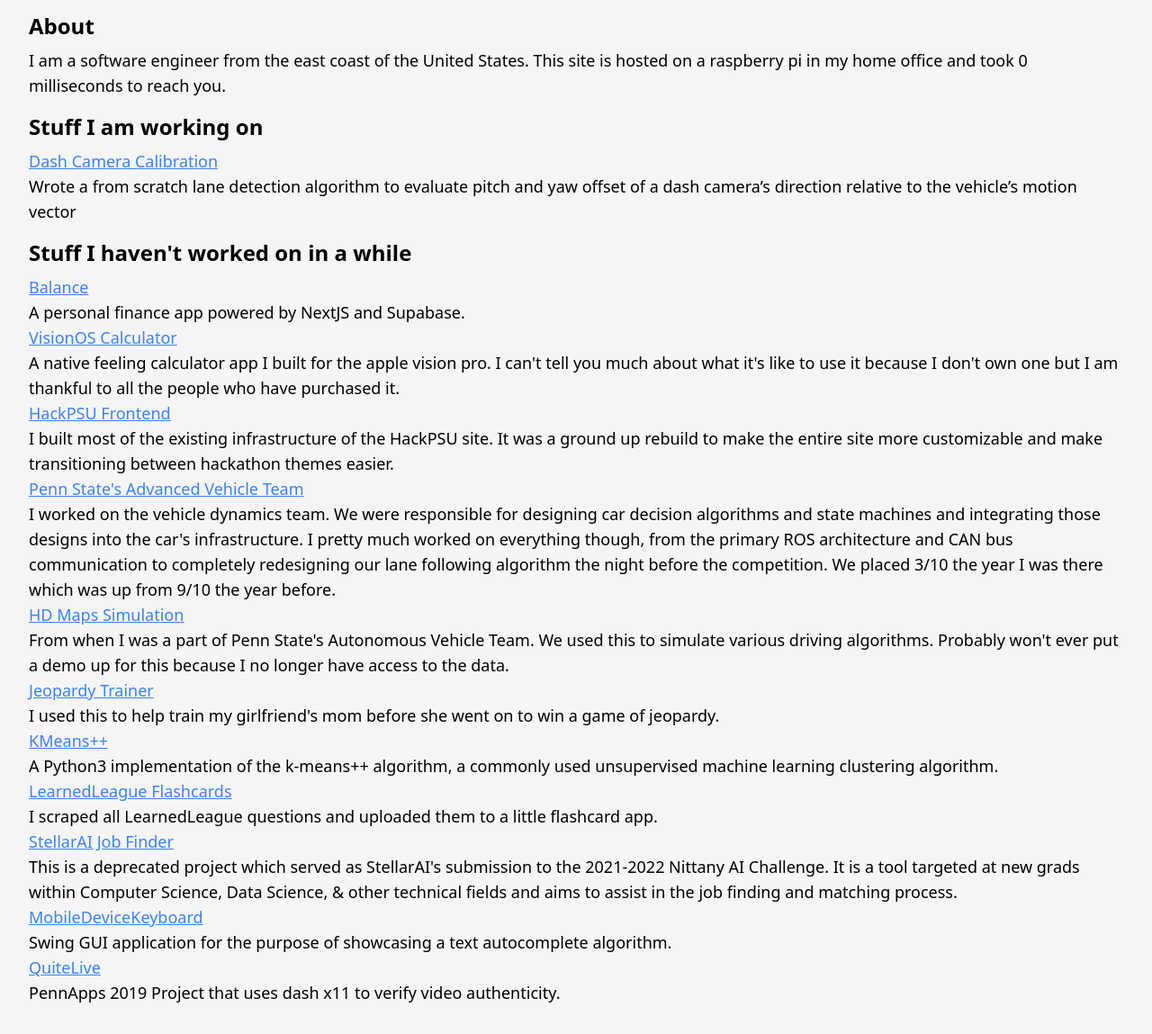
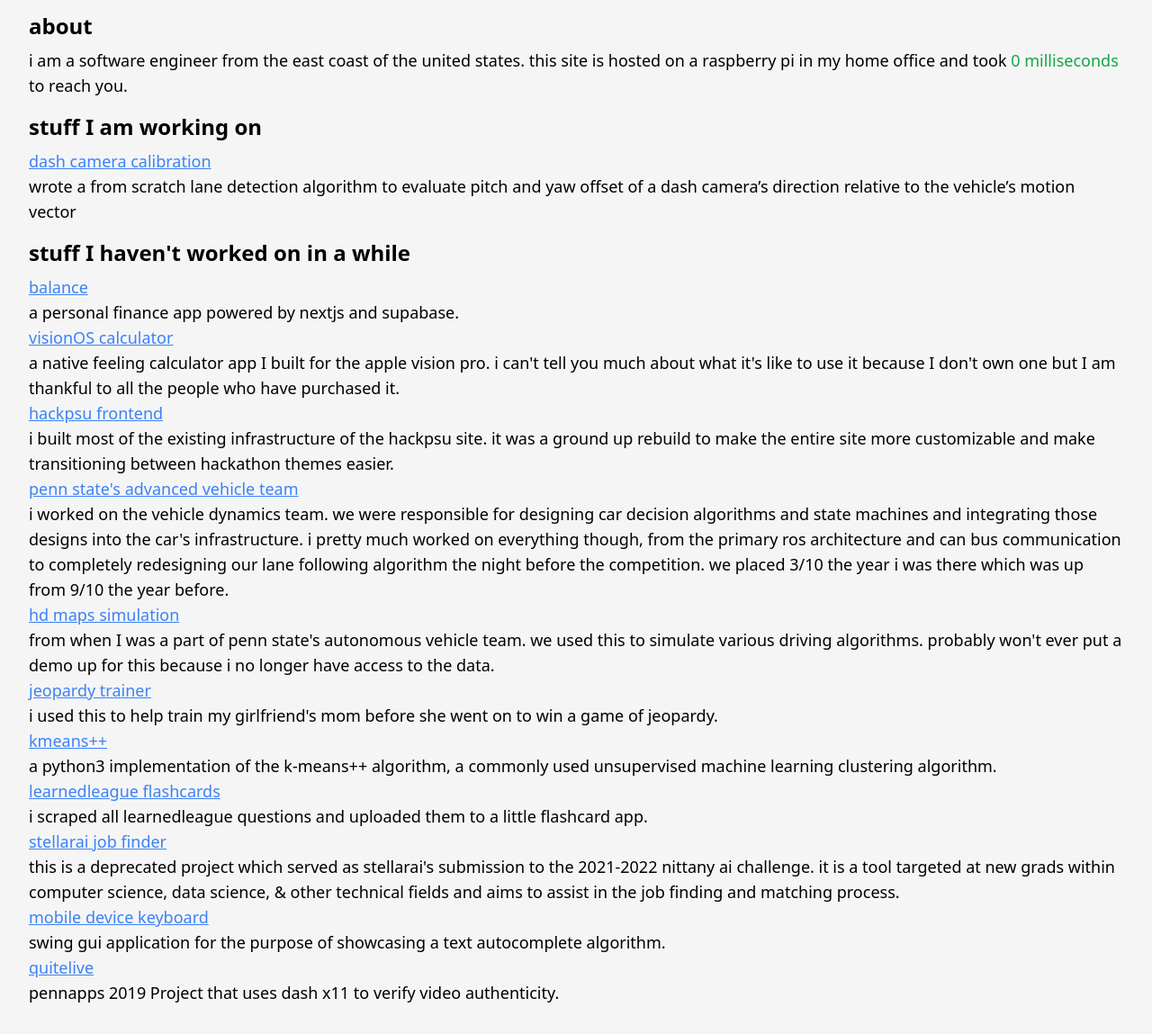
Before and after one commit to ChaseRensberger/chr-website, a website: page index.html in a window 1280 px wide. Shown: the part 107-1256 px from the top of the page at 90% size. Drawn offline with Linux system fonts and the light colour scheme.

Commit message:
remove all capitalization

```diff
--- a/index.html
+++ b/index.html
@@ -3,7 +3,7 @@
   <head>
     <meta charset="UTF-8" />
     <meta name="viewport" content="width=device-width, initial-scale=1.0" />
-    <title>Chase Rensberger</title>
+    <title>chase rensberger</title>
     <script src="https://unpkg.com/htmx.org@1.9.12"></script>
     <script src="index.js"></script>
     <link rel="stylesheet" href="./index.css" />
@@ -16,7 +16,7 @@
     <section class="space-y-2">
       <div class="flex gap-4 items-center">
         <!-- TODO: Get perfect alignment -->
-        <h1 class="text-3xl font-bold">Chase Rensberger</h1>
+        <h1 class="text-3xl font-bold">chase rensberger</h1>
         <img
           src="moon.svg"
           alt="Moon icon"
@@ -29,42 +29,44 @@
         <a
           href="https://github.com/ChaseRensberger"
           class="text-blue-500 underline"
-          >GitHub</a
+          >github</a
         >
         /
         <a
           href="https://www.linkedin.com/in/chaserensberger/"
           class="text-blue-500 underline"
-          >LinkedIn</a
+          >linkedin</a
         >
         /
         <a
           href="https://exposed-documents.s3.amazonaws.com/resume.pdf"
           class="text-blue-500 underline"
-          >Resume</a
+          >resume</a
         >
       </div>
     </section>
 
     <section class="space-y-2">
-      <h2 class="text-2xl font-semibold">About</h2>
+      <h2 class="text-2xl font-semibold">about</h2>
       <p>
-        I am a software engineer from the east coast of the United States. This
+        i am a software engineer from the east coast of the united states. this
         site is hosted on a raspberry pi in my home office and took
-        <span id="loadTime"></span> milliseconds to reach you.
+        <span id="loadTime" class="text-green-600 font-medium"></span
+        ><span class="text-green-600 font-medium"> milliseconds</span>
+        to reach you.
       </p>
     </section>
     <section class="space-y-2">
-      <h2 class="text-2xl font-semibold">Stuff I am working on</h2>
+      <h2 class="text-2xl font-semibold">stuff I am working on</h2>
       <ol>
         <li>
           <a
             href="git@github.com:ChaseRensberger/calib_challenge.git"
             class="text-blue-500 underline"
-            >Dash Camera Calibration</a
+            >dash camera calibration</a
           >
           <p>
-            Wrote a from scratch lane detection algorithm to evaluate pitch and
+            wrote a from scratch lane detection algorithm to evaluate pitch and
             yaw offset of a dash camera’s direction relative to the vehicle’s
             motion vector
           </p>
@@ -74,35 +76,35 @@
 
     <section class="space-y-2">
       <h2 class="text-2xl font-semibold">
-        Stuff I haven't worked on in a while
+        stuff I haven't worked on in a while
       </h2>
       <ol>
         <li>
           <a
             href="https://balance.chaserensberger.com"
             class="text-blue-500 underline"
-            >Balance</a
+            >balance</a
           >
-          <p>A personal finance app powered by NextJS and Supabase.</p>
+          <p>a personal finance app powered by nextjs and supabase.</p>
         </li>
         <li>
           <a
             href="https://apps.apple.com/us/app/calculator-for-vision-pro/id6477305868"
             class="text-blue-500 underline"
-            >VisionOS Calculator</a
+            >visionOS calculator</a
           >
           <p>
-            A native feeling calculator app I built for the apple vision pro. I
+            a native feeling calculator app I built for the apple vision pro. i
             can't tell you much about what it's like to use it because I don't
             own one but I am thankful to all the people who have purchased it.
           </p>
         </li>
         <li>
           <a href="hackpsu.org" class="text-blue-500 underline"
-            >HackPSU Frontend</a
+            >hackpsu frontend</a
           >
           <p>
-            I built most of the existing infrastructure of the HackPSU site. It
+            i built most of the existing infrastructure of the hackpsu site. it
             was a ground up rebuild to make the entire site more customizable
             and make transitioning between hackathon themes easier.
           </p>
@@ -110,15 +112,15 @@
 
         <li>
           <a href="https://www.avt.psu.edu" class="text-blue-500 underline"
-            >Penn State's Advanced Vehicle Team</a
+            >penn state's advanced vehicle team</a
           >
           <p>
-            I worked on the vehicle dynamics team. We were responsible for
+            i worked on the vehicle dynamics team. we were responsible for
             designing car decision algorithms and state machines and integrating
-            those designs into the car's infrastructure. I pretty much worked on
-            everything though, from the primary ROS architecture and CAN bus
+            those designs into the car's infrastructure. i pretty much worked on
+            everything though, from the primary ros architecture and can bus
             communication to completely redesigning our lane following algorithm
-            the night before the competition. We placed 3/10 the year I was
+            the night before the competition. we placed 3/10 the year i was
             there which was up from 9/10 the year before.
           </p>
         </li>
@@ -128,12 +130,12 @@
             href="https://github.com/ChaseRensberger/hdmaps-simulation"
             class="text-blue-500 underline"
           >
-            HD Maps Simulation
+            hd maps simulation
           </a>
           <p>
-            From when I was a part of Penn State's Autonomous Vehicle Team. We
-            used this to simulate various driving algorithms. Probably won't
-            ever put a demo up for this because I no longer have access to the
+            from when I was a part of penn state's autonomous vehicle team. we
+            used this to simulate various driving algorithms. probably won't
+            ever put a demo up for this because i no longer have access to the
             data.
           </p>
         </li>
@@ -142,10 +144,10 @@
             href="https://jeopardy-three.vercel.app"
             class="text-blue-500 underline"
           >
-            Jeopardy Trainer
+            jeopardy trainer
           </a>
           <p>
-            I used this to help train my girlfriend's mom before she went on to
+            i used this to help train my girlfriend's mom before she went on to
             win a game of jeopardy.
           </p>
         </li>
@@ -154,10 +156,10 @@
             href="https://github.com/ChaseRensberger/KMeansPlusPlus"
             class="text-blue-500 underline"
           >
-            KMeans++
+            kmeans++
           </a>
           <p>
-            A Python3 implementation of the k-means++ algorithm, a commonly used
+            a python3 implementation of the k-means++ algorithm, a commonly used
             unsupervised machine learning clustering algorithm.
           </p>
         </li>
@@ -166,10 +168,10 @@
             href="https://jeopardy-three.vercel.app"
             class="text-blue-500 underline"
           >
-            LearnedLeague Flashcards
+            learnedleague flashcards
           </a>
           <p>
-            I scraped all LearnedLeague questions and uploaded them to a little
+            i scraped all learnedleague questions and uploaded them to a little
             flashcard app.
           </p>
         </li>
@@ -178,12 +180,12 @@
             href="https://github.com/ChaseRensberger/stellarai"
             class="text-blue-500 underline"
           >
-            StellarAI Job Finder
+            stellarai job finder
           </a>
           <p>
-            This is a deprecated project which served as StellarAI's submission
-            to the 2021-2022 Nittany AI Challenge. It is a tool targeted at new
-            grads within Computer Science, Data Science, & other technical
+            this is a deprecated project which served as stellarai's submission
+            to the 2021-2022 nittany ai challenge. it is a tool targeted at new
+            grads within computer science, data science, & other technical
             fields and aims to assist in the job finding and matching process.
           </p>
         </li>
@@ -192,10 +194,10 @@
             href="https://github.com/ChaseRensberger/MobileDeviceKeyboard"
             class="text-blue-500 underline"
           >
-            MobileDeviceKeyboard
+            mobile device keyboard
           </a>
           <p>
-            Swing GUI application for the purpose of showcasing a text
+            swing gui application for the purpose of showcasing a text
             autocomplete algorithm.
           </p>
         </li>
@@ -204,10 +206,10 @@
             href="https://github.com/ChaseRensberger/QuiteLive"
             class="text-blue-500 underline"
           >
-            QuiteLive
+            quitelive
           </a>
           <p>
-            PennApps 2019 Project that uses dash x11 to verify video
+            pennapps 2019 Project that uses dash x11 to verify video
             authenticity.
           </p>
         </li>
```
Also changed, not shown: output.css.
